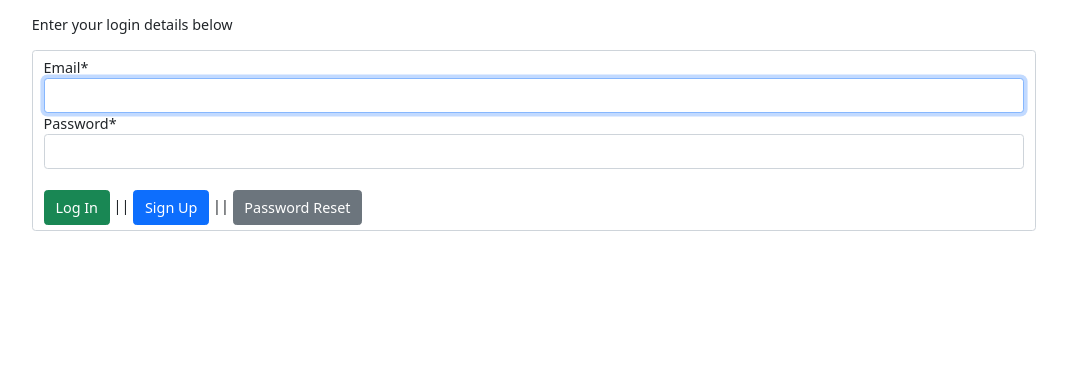
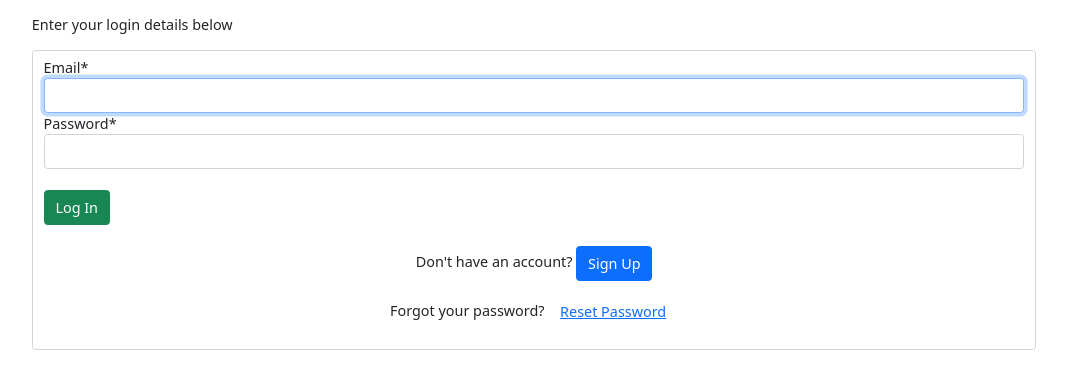
Before and after one commit to claraborlu/file-server, a Django app: page /accounts/login/ in a window 1280 px wide. Shown: the part 66-455 px from the top of the page, without its empty margins (106-1173 px from the left). Run offline with Django 4.2, Linux system fonts and the light colour scheme; some libraries are stand-ins or nearby versions.

Commit message:
Modified: login page layout better now

```diff
--- a/templates/accounts/login.html
+++ b/templates/accounts/login.html
@@ -10,9 +10,12 @@
             {% csrf_token %}
             {{ form|crispy}}
             <br>
-            <input type="submit" value="Log In" class="btn btn-success ml-2" type="submit"> ||
-            <a href="{% url 'accounts:signup' %}" class="btn btn-primary ml-2">Sign Up</a> ||
-            <a href="{% url 'password_reset' %}" class="btn btn-secondary ml-2">Password Reset</a>
+            <input type="submit" value="Log In" class="btn btn-success ml-2" type="submit">
         </form>
+        <br>
+        <div class="text-center">
+            <p>Don't have an account? <a href="{% url 'accounts:signup' %}" class="btn btn-primary">Sign Up</a></p>
+            <p>Forgot your password? <a href="{% url 'password_reset' %}" class="btn btn-link">Reset Password</a></p>
+        </div>
     </div>
 {% endblock content %}
```
